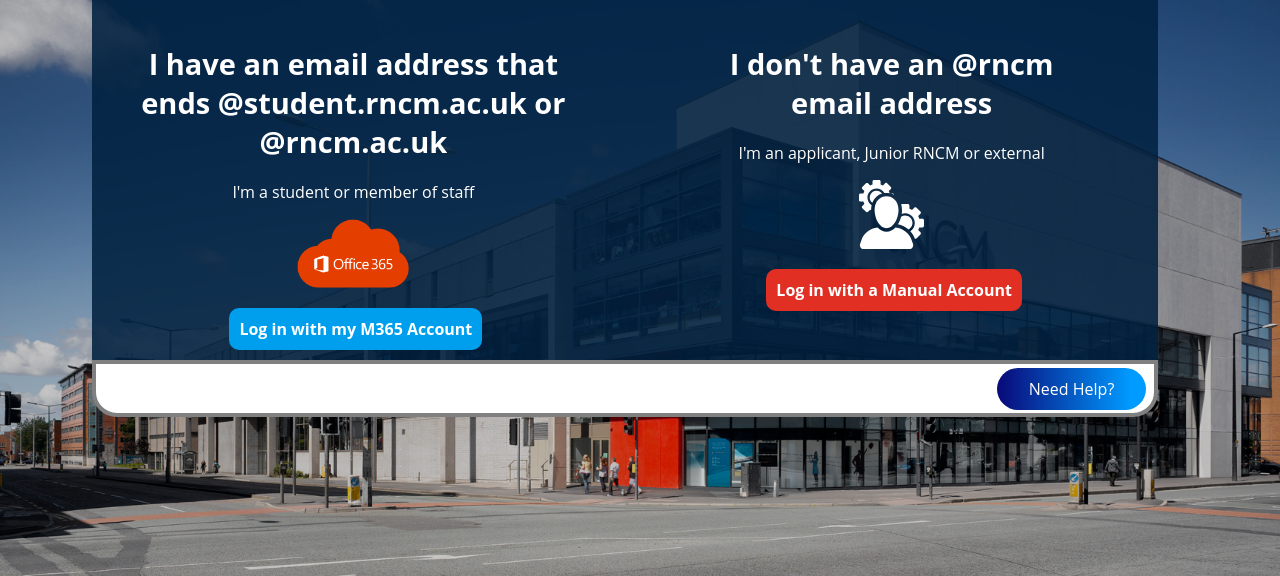
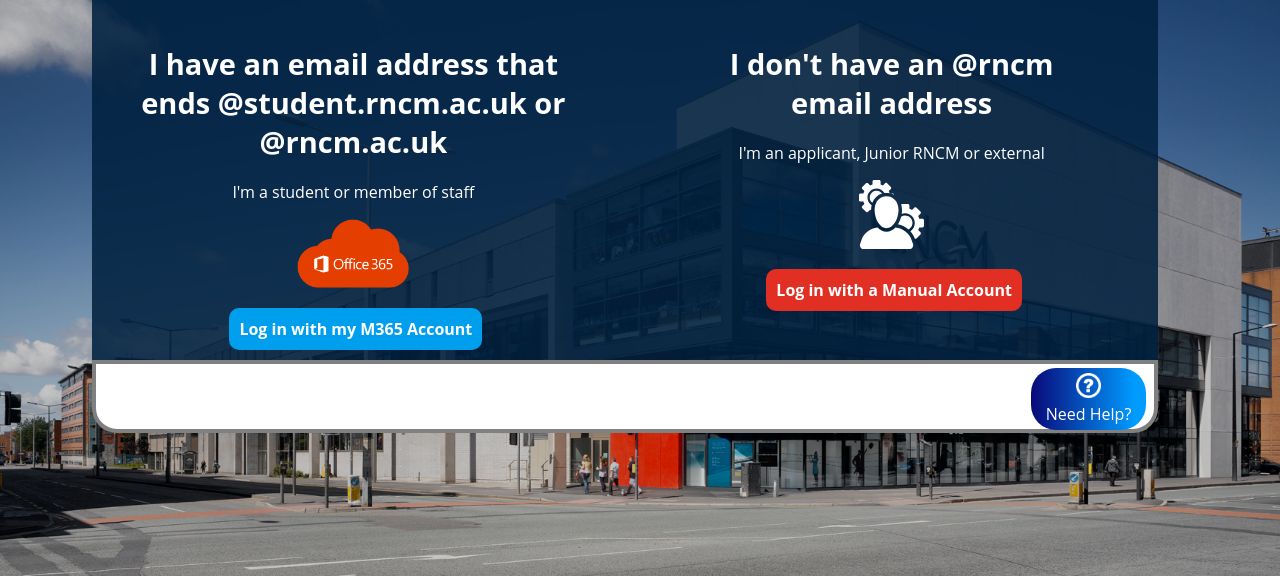
Before and after one commit to ULCC/moodle-local_cslogin, a PHP site: page /index.html in a window 1280 px wide. Shown: the part 224-800 px from the top of the page. Run offline with PHP 8.4, Linux system fonts and the light colour scheme.

Commit message:
Adjusting help icon

```diff
--- a/index.html
+++ b/index.html
@@ -31,7 +31,7 @@
                         </div>
                     </div>
 					<div id="help-container">
-					<a href="https://moodle.rncm.ac.uk/course/view.php?id=736" class="button">Need Help?</a>
+					<a href="https://moodle.rncm.ac.uk/course/view.php?id=736" class="button"><img src="./pix/help-icon.png" style="height:25px; filter: invert(1);"><span style="vertical-align: middle; display: flex;"> Need Help?</span></a>
 					</div>
                 </div>
             </div>
--- a/style.css
+++ b/style.css
@@ -174,7 +174,7 @@ body {
 
 #help-container{
 	background-color: white;
-    height: 57px;
+    height: 73px;
 	border-bottom-left-radius: 25px;
     border-bottom-right-radius: 25px;
 	border: 4px solid grey;
@@ -184,7 +184,7 @@ body {
   background: linear-gradient(90deg, rgba(2,0,36,1) 0%, rgba(9,9,121,1) 0%, rgba(0,155,255,1) 90%);
   border: none;
   color: white;
-  padding: 10px 32px;
+  padding: 5px 15px;
   text-align: center;
   text-decoration: none;
   display: inline-block;
```
Also changed, not shown: pix/help-icon.png (added).
